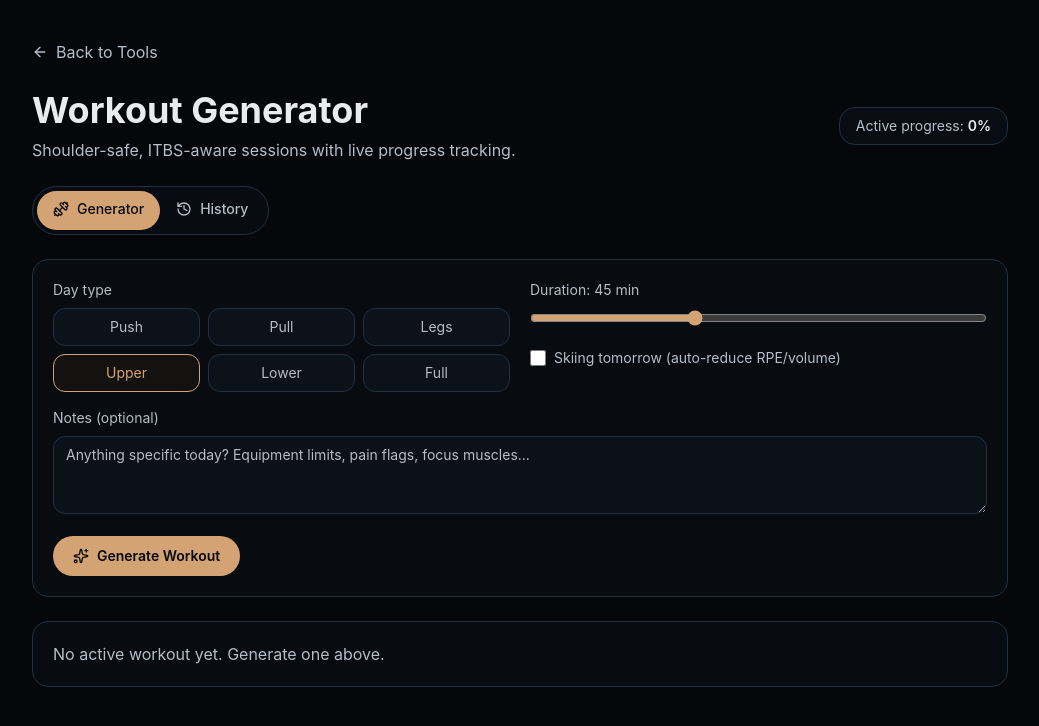
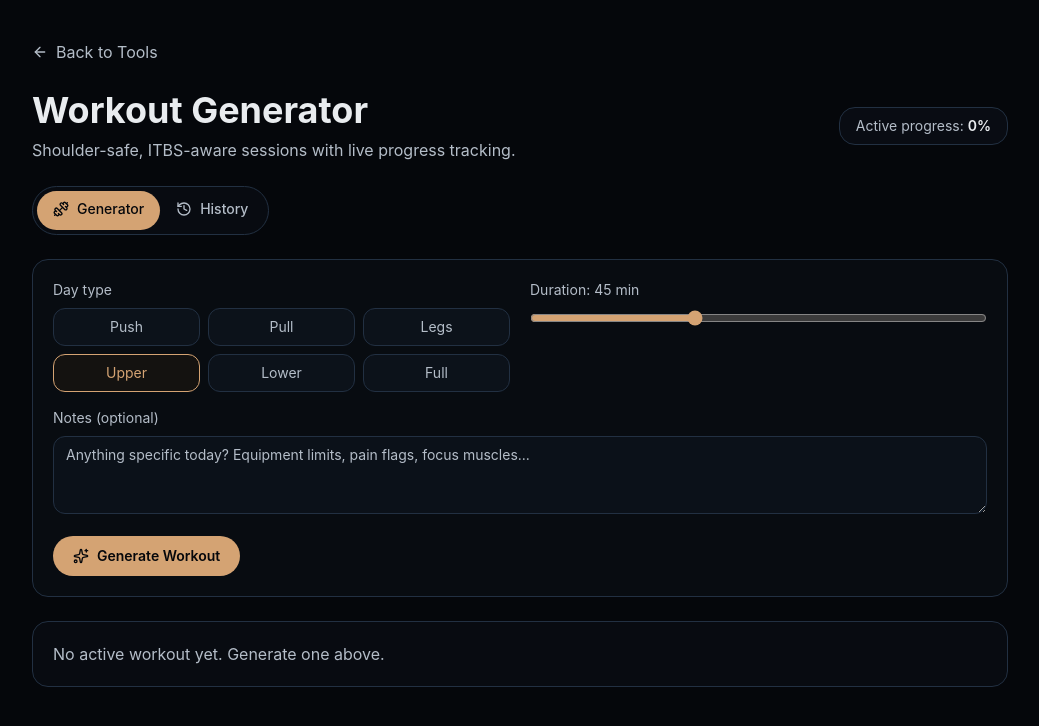
Before and after one commit to MatlabMonkey/Monkey-site, a Next.js app: page /tools/workout in a window 1280 px wide. Shown: the top 726 px of the page, without its empty margins (120-1159 px from the left). Built offline with nearby package versions, Linux system fonts and the light colour scheme; no server answers; the database is empty.

Commit message:
fix: use claude-sonnet-4-6 model, remove skiing checkbox (use notes instead)

```diff
--- a/app/api/workout/generate/route.ts
+++ b/app/api/workout/generate/route.ts
@@ -9,7 +9,6 @@ type GenerateRequest = {
   day_type: "Push" | "Pull" | "Legs" | "Upper" | "Lower" | "Full"
   duration_minutes: number
   notes?: string
-  skiing_tomorrow?: boolean
 }
 
 type GeneratedExercise = {
@@ -135,7 +134,6 @@ export async function POST(request: NextRequest) {
       day_type: body.day_type,
       duration_minutes: body.duration_minutes,
       notes: body.notes || "",
-      skiing_tomorrow: Boolean(body.skiing_tomorrow),
     }
 
     const anthropicResponse = await fetch("https://api.anthropic.com/v1/messages", {
@@ -146,13 +144,13 @@ export async function POST(request: NextRequest) {
         "content-type": "application/json",
       },
       body: JSON.stringify({
-        model: "claude-3-5-sonnet-20241022",
+        model: "claude-sonnet-4-6",
         max_tokens: 2200,
         system: WORKOUT_SYSTEM_PROMPT,
         messages: [
           {
             role: "user",
-            content: `Generate a ${body.duration_minutes}-minute ${body.day_type} workout. skiing_tomorrow=${Boolean(body.skiing_tomorrow)}. Additional notes: ${body.notes || "none"}. Return JSON only.`,
+            content: `Generate a ${body.duration_minutes}-minute ${body.day_type} workout. Additional notes: ${body.notes || "none"}. Return JSON only.`,
           },
         ],
       }),
--- a/app/tools/workout/page.tsx
+++ b/app/tools/workout/page.tsx
@@ -28,7 +28,6 @@ export default function WorkoutToolPage() {
   const [dayType, setDayType] = useState<DayType>("Upper")
   const [durationMinutes, setDurationMinutes] = useState(45)
   const [notes, setNotes] = useState("")
-  const [skiingTomorrow, setSkiingTomorrow] = useState(false)
   const [activeWorkout, setActiveWorkout] = useState<Workout | null>(null)
   const [history, setHistory] = useState<Workout[]>([])
   const [loading, setLoading] = useState(true)
@@ -76,7 +75,6 @@ export default function WorkoutToolPage() {
         day_type: dayType,
         duration_minutes: durationMinutes,
         notes: notes.trim() || undefined,
-        skiing_tomorrow: skiingTomorrow,
       }
 
       const res = await fetch("/api/workout/generate", {
@@ -257,15 +255,6 @@ export default function WorkoutToolPage() {
                     onChange={(e) => setDurationMinutes(Number(e.target.value))}
                     className="w-full accent-[rgb(var(--brand))]"
                   />
-                  <label className="mt-4 inline-flex items-center gap-2 text-sm text-[rgb(var(--text-muted))]">
-                    <input
-                      type="checkbox"
-                      checked={skiingTomorrow}
-                      onChange={(e) => setSkiingTomorrow(e.target.checked)}
-                      className="h-4 w-4 accent-[rgb(var(--brand))]"
-                    />
-                    Skiing tomorrow (auto-reduce RPE/volume)
-                  </label>
                 </div>
               </div>
 
--- a/app/tools/workout/types.ts
+++ b/app/tools/workout/types.ts
@@ -28,7 +28,6 @@ export interface GenerateWorkoutRequest {
   day_type: DayType
   duration_minutes: number
   notes?: string
-  skiing_tomorrow?: boolean
 }
 
 export interface WorkoutApiResponse {
```
